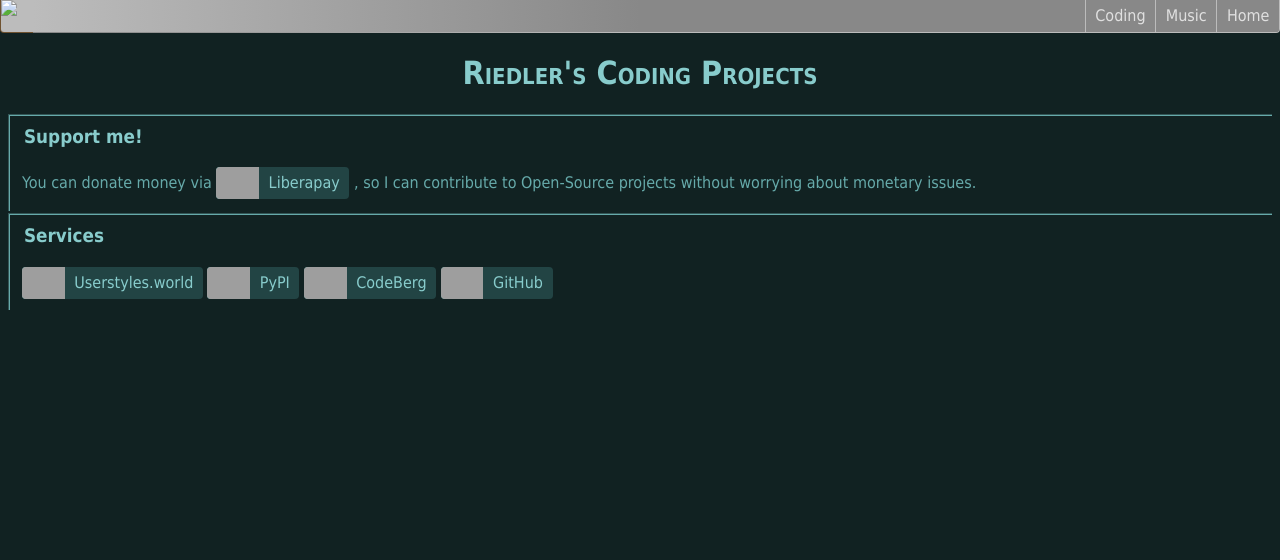
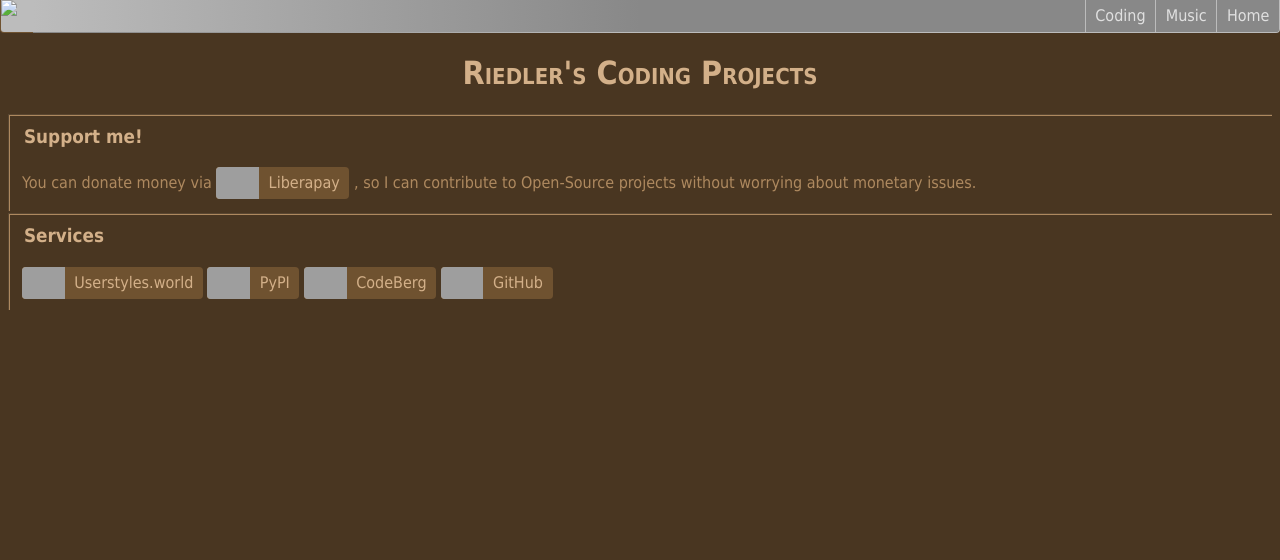
Before and after one commit to RiedleroD/riedler.wien, a PHP site: page /coding/ in a window 1280 px wide. Shown: the top 560 px of the page. Run offline with PHP 8.4, Linux system fonts and the light colour scheme; data comes from the database, SQL or seed files in the repository; data that the repository does not hold is empty; grey boxes are pictures that could not be loaded.

Commit message:
switched main theme colors back to brown

```diff
--- a/html/style/default.css
+++ b/html/style/default.css
@@ -17,11 +17,11 @@
 		txt for text, brd for border and bgc for background color
 	 */
 	/*accent colors*/
-	--acc_hh:#AFF;
-	--acc_h:#8CC;
-	--acc:#6AA;
-	--acc_d:#244;
-	--acc_dd:#122;
+	--acc_hh:var(--brn_hh);/*#AFF;*/
+	--acc_h:var(--brn_h);/*#8CC;*/
+	--acc:var(--brn);/*#6AA;*/
+	--acc_d:var(--brn_d);/*#244;*/
+	--acc_dd:var(--brn_dd);/*#122;*/
 	/*brown colors*/
 	--brn_hh:#F6D3AD;
 	--brn_h:#D3B089;
```
